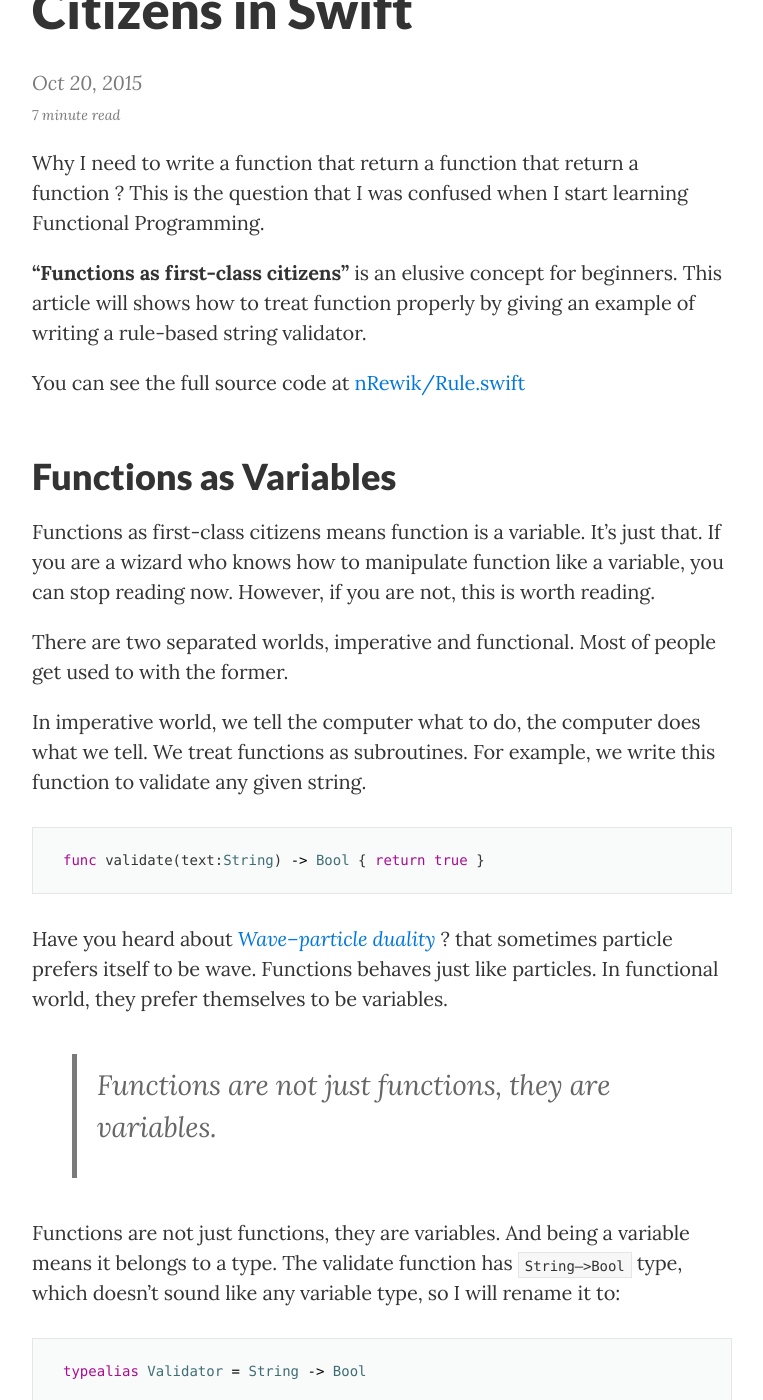
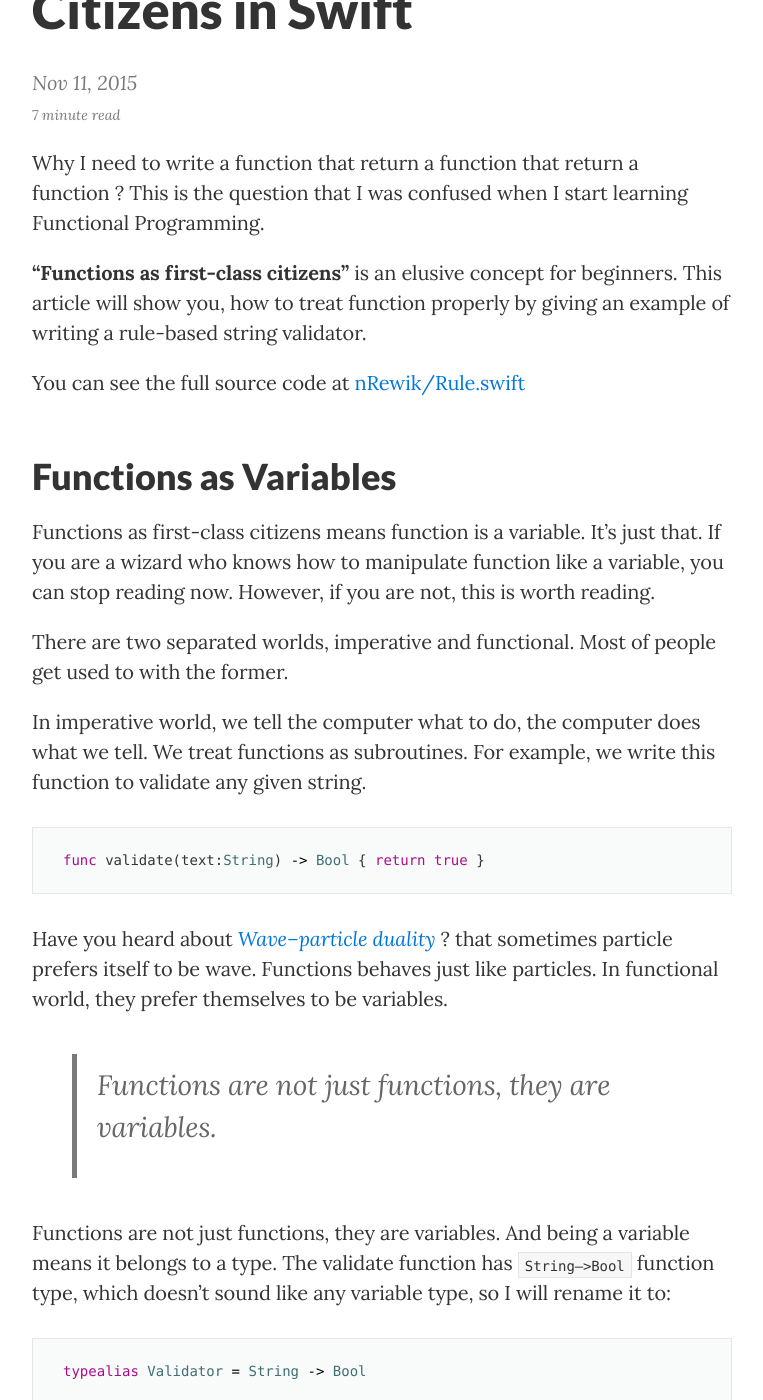
Before and after one commit to nRewik/nrewik-jekyll-blog, a Jekyll site: the page built from _posts/2015-11-11-Function-as-First-Class-Citizens-in-Swift.md, in a window 1280 px wide and 1400 px high, scrolled down 255 px. Shown: the whole window, without its empty margins (258-1021 px from the left). Built offline with Jekyll 4.4.1, drawn with Linux system fonts in a browser that asks for light colours; nearby versions of some CDN libraries.

Commit message:
Edit post

````diff
--- a/_posts/2015-10-17-Function-as-First-Class-Citizens-in-Swift.md
+++ b/_posts/2015-11-11-Function-as-First-Class-Citizens-in-Swift.md
@@ -1,14 +1,14 @@
 ---
 layout: post
 title:  "Function as First Class Citizens in Swift"
-date:   2015-10-20
+date:   2015-11-11
 summary: Why I need to write a function that return a function that return a function?
 categories: programming swift
 tag: programming swift
 ---
 Why I need to write a function that return a function that return a function ? This is the question that I was confused when I start learning Functional Programming.
 
-**“Functions as first-class citizens”** is an elusive concept for beginners. This article will shows how to treat function properly by giving an example of writing a rule-based string validator.
+**“Functions as first-class citizens”** is an elusive concept for beginners. This article will show you, how to treat function properly by giving an example of writing a rule-based string validator.
 
 You can see the full source code at [nRewik/Rule.swift](https://gist.github.com/nRewik/c2cfcc041928db562df8)
 
@@ -28,7 +28,7 @@ Have you heard about *[Wave–particle duality](https://www.youtube.com/watch?v=
 
 > Functions are not just  functions, they are variables.
 
-Functions are not just functions, they are variables. And being a variable means it belongs to a type. The validate function has `String–>Bool` type, which doesn’t sound like any variable type, so I will rename it to:
+Functions are not just functions, they are variables. And being a variable means it belongs to a type. The validate function has `String–>Bool` function type, which doesn’t sound like any variable type, so I will rename it to:
 
 ```swift
 typealias Validator = String -> Bool
````
